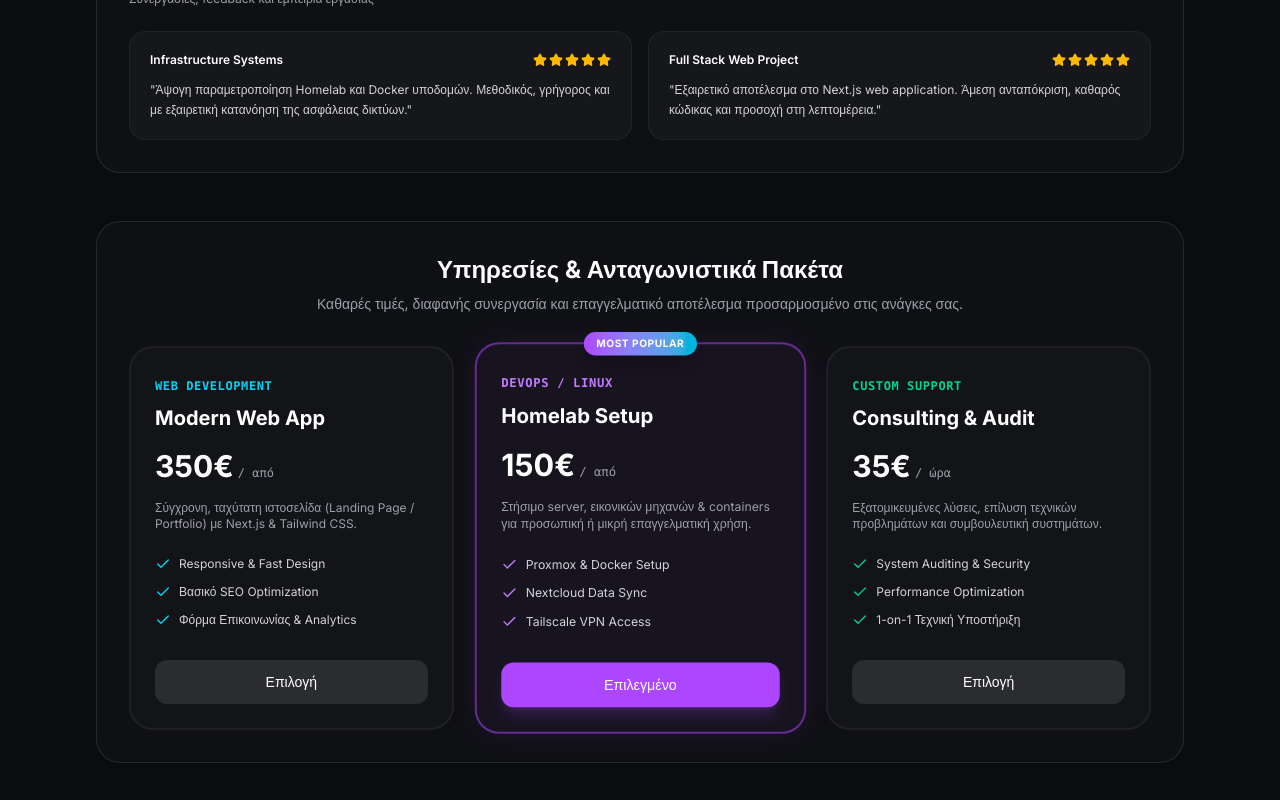
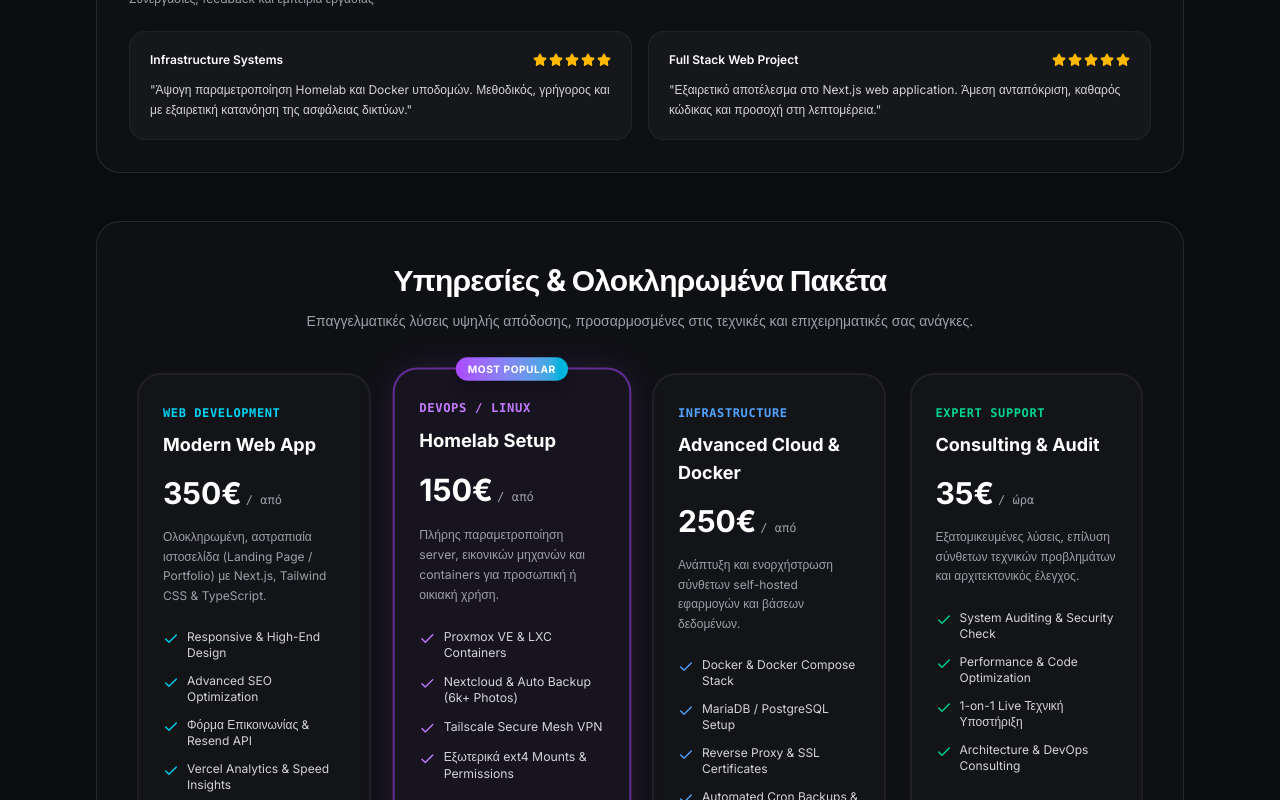
Before and after one commit to miltos12222/my-portfolio, a Next.js app: page / in a window 1280 px wide. Shown: the part 2000-2800 px from the top of the page. Built offline with nearby package versions, Linux system fonts and the light colour scheme.

Commit message:
Upgrade pricing section to 4 advanced service tiers with bilingual support

```diff
--- a/app/page.tsx
+++ b/app/page.tsx
@@ -51,16 +51,45 @@ const translations = {
     revSub: "Συνεργασίες, feedback και εμπειρία εργασίας",
     rev1: '"Άψογη παραμετροποίηση Homelab και Docker υποδομών. Μεθοδικός, γρήγορος και με εξαιρετική κατανόηση της ασφάλειας δικτύων."',
     rev2: '"Εξαιρετικό αποτέλεσμα στο Next.js web application. Άμεση ανταπόκριση, καθαρός κώδικας και προσοχή στη λεπτομέρεια."',
-    priceTitle: "Υπηρεσίες & Ανταγωνιστικά Πακέτα",
-    priceSub: "Καθαρές τιμές, διαφανής συνεργασία και επαγγελματικό αποτέλεσμα προσαρμοσμένο στις ανάγκες σας.",
+
+    // -- ΝΕΑ ΕΠΕΚΤΑΣΗ ΤΙΜΩΝ & ΥΠΗΡΕΣΙΩΝ (GR) --
+    priceTitle: "Υπηρεσίες & Ολοκληρωμένα Πακέτα",
+    priceSub: "Επαγγελματικές λύσεις υψηλής απόδοσης, προσαρμοσμένες στις τεχνικές και επιχειρηματικές σας ανάγκες.",
     from: "από",
     hour: "ώρα",
-    pack1Desc: "Σύγχρονη, ταχύτατη ιστοσελίδα (Landing Page / Portfolio) με Next.js & Tailwind CSS.",
-    pack1F2: "Βασικό SEO Optimization",
-    pack1F3: "Φόρμα Επικοινωνίας & Analytics",
-    pack2Desc: "Στήσιμο server, εικονικών μηχανών & containers για προσωπική ή μικρή επαγγελματική χρήση.",
-    pack3Desc: "Εξατομικευμένες λύσεις, επίλυση τεχνικών προβλημάτων και συμβουλευτική συστημάτων.",
-    pack3F3: "1-on-1 Τεχνική Υποστήριξη",
+
+    pack1Cat: "WEB DEVELOPMENT",
+    pack1Title: "Modern Web App",
+    pack1Desc: "Ολοκληρωμένη, αστραπιαία ιστοσελίδα (Landing Page / Portfolio) με Next.js, Tailwind CSS & TypeScript.",
+    pack1F1: "Responsive & High-End Design",
+    pack1F2: "Advanced SEO Optimization",
+    pack1F3: "Φόρμα Επικοινωνίας & Resend API",
+    pack1F4: "Vercel Analytics & Speed Insights",
+
+    pack2Cat: "DEVOPS / LINUX",
+    pack2Title: "Homelab Setup",
+    pack2Desc: "Πλήρης παραμετροποίηση server, εικονικών μηχανών και containers για προσωπική ή οικιακή χρήση.",
+    pack2F1: "Proxmox VE & LXC Containers",
+    pack2F2: "Nextcloud & Auto Backup (6k+ Photos)",
+    pack2F3: "Tailscale Secure Mesh VPN",
+    pack2F4: "Εξωτερικά ext4 Mounts & Permissions",
+
+    pack3Cat: "INFRASTRUCTURE",
+    pack3Title: "Advanced Cloud & Docker",
+    pack3Desc: "Ανάπτυξη και ενορχήστρωση σύνθετων self-hosted εφαρμογών και βάσεων δεδομένων.",
+    pack3F1: "Docker & Docker Compose Stack",
+    pack3F2: "MariaDB / PostgreSQL Setup",
+    pack3F3: "Reverse Proxy & SSL Certificates",
+    pack3F4: "Automated Cron Backups & Monitoring",
+
+    pack4Cat: "EXPERT SUPPORT",
+    pack4Title: "Consulting & Audit",
+    pack4Desc: "Εξατομικευμένες λύσεις, επίλυση σύνθετων τεχνικών προβλημάτων και αρχιτεκτονικός έλεγχος.",
+    pack4F1: "System Auditing & Security Check",
+    pack4F2: "Performance & Code Optimization",
+    pack4F3: "1-on-1 Live Τεχνική Υποστήριξη",
+    pack4F4: "Architecture & DevOps Consulting",
+
     selected: "Επιλεγμένο",
     select: "Επιλογή",
     contactTitle: "Αίτημα Συνεργασίας",
@@ -117,16 +146,45 @@ const translations = {
     revSub: "Collaborations, feedback, and work experience",
     rev1: '"Flawless Homelab and Docker infrastructure configuration. Methodical, fast, and with excellent understanding of network security."',
     rev2: '"Excellent result on the Next.js web application. Prompt response, clean code, and attention to detail."',
+
+    // -- ΝΕΑ ΕΠΕΚΤΑΣΗ ΤΙΜΩΝ & ΥΠΗΡΕΣΙΩΝ (EN) --
     priceTitle: "Services & Pricing Packages",
-    priceSub: "Clear pricing, transparent collaboration, and professional results tailored to your needs.",
+    priceSub: "Clear pricing, transparent collaboration, and professional results tailored to your technical needs.",
     from: "from",
     hour: "hour",
-    pack1Desc: "Modern, ultra-fast website (Landing Page / Portfolio) with Next.js & Tailwind CSS.",
-    pack1F2: "Basic SEO Optimization",
-    pack1F3: "Contact Form & Analytics",
-    pack2Desc: "Server setup, virtual machines & containers for personal or small business use.",
-    pack3Desc: "Custom solutions, technical troubleshooting, and systems consulting.",
-    pack3F3: "1-on-1 Technical Support",
+
+    pack1Cat: "WEB DEVELOPMENT",
+    pack1Title: "Modern Web App",
+    pack1Desc: "Modern, ultra-fast website (Landing Page / Portfolio) with Next.js, Tailwind CSS & TypeScript.",
+    pack1F1: "Responsive & High-End Design",
+    pack1F2: "Advanced SEO Optimization",
+    pack1F3: "Contact Form & Resend API",
+    pack1F4: "Vercel Analytics & Speed Insights",
+
+    pack2Cat: "DEVOPS / LINUX",
+    pack2Title: "Homelab Setup",
+    pack2Desc: "Full server setup, virtual machines & containers for personal or small business use.",
+    pack2F1: "Proxmox VE & LXC Containers",
+    pack2F2: "Nextcloud & Auto Backup (6k+ Photos)",
+    pack2F3: "Tailscale Secure Mesh VPN",
+    pack2F4: "External ext4 Mounts & Permissions",
+
+    pack3Cat: "INFRASTRUCTURE",
+    pack3Title: "Advanced Cloud & Docker",
+    pack3Desc: "Deployment and orchestration of advanced self-hosted apps and databases.",
+    pack3F1: "Docker & Docker Compose Stack",
+    pack3F2: "MariaDB / PostgreSQL Setup",
+    pack3F3: "Reverse Proxy & SSL Certificates",
+    pack3F4: "Automated Cron Backups & Monitoring",
+
+    pack4Cat: "EXPERT SUPPORT",
+    pack4Title: "Consulting & Audit",
+    pack4Desc: "Custom solutions, technical troubleshooting, and systems consulting.",
+    pack4F1: "System Auditing & Security Check",
+    pack4F2: "Performance & Code Optimization",
+    pack4F3: "1-on-1 Live Technical Support",
+    pack4F4: "Architecture & DevOps Consulting",
+
     selected: "Selected",
     select: "Select",
     contactTitle: "Collaboration Request",
@@ -201,7 +259,8 @@ export default function Home() {
     switch (plan) {
       case "Modern Web App": return lang === "gr" ? "Από 350€" : "From 350€";
       case "Homelab Setup": return lang === "gr" ? "Από 150€" : "From 150€";
-      case "Custom Consulting": return lang === "gr" ? "35€ / ώρα" : "35€ / hour";
+      case "Advanced Cloud & Docker": return lang === "gr" ? "Από 250€" : "From 250€";
+      case "Consulting & Audit": return lang === "gr" ? "35€ / ώρα" : "35€ / hour";
       default: return "Custom Quote";
     }
   };
@@ -671,76 +730,106 @@ export default function Home() {
           </div>
         </section>
 
-        {/* PRICING SECTION */}
-        <section id="services" className="rounded-3xl border border-white/10 bg-white/[0.02] p-8 space-y-8 animate-fade-in-up delay-400">
-          <div className="text-center max-w-2xl mx-auto">
-            <h2 className="text-2xl font-bold text-white mb-2">{t.priceTitle}</h2>
-            <p className="text-sm text-zinc-400">{t.priceSub}</p>
+        {/* PRICING SECTION - 4 ΑΝΑΒΑΘΜΙΣΜΕΝΑ & EXPANDED ΠΑΚΕΤΑ */}
+        <section id="services" className="rounded-3xl border border-white/10 bg-white/[0.02] p-6 sm:p-10 space-y-10 animate-fade-in-up delay-400">
+          <div className="text-center max-w-3xl mx-auto space-y-3">
+            <h2 className="text-2xl sm:text-3xl font-bold text-white tracking-tight">{t.priceTitle}</h2>
+            <p className="text-sm text-zinc-400 leading-relaxed">{t.priceSub}</p>
           </div>
 
-          <div className="grid grid-cols-1 md:grid-cols-3 gap-6">
-            <div className={`relative rounded-3xl p-6 flex flex-col justify-between transition-all duration-300 border-2 ${selectedPlan === "Modern Web App" ? "bg-cyan-500/5 border-cyan-500/50 shadow-[0_0_30px_-5px_rgba(6,182,212,0.15)] scale-[1.02]" : "bg-white/[0.02] border-white/5 hover:border-white/10"}`}>
+          <div className="grid grid-cols-1 md:grid-cols-2 lg:grid-cols-4 gap-6">
+
+            {/* 1. Modern Web App */}
+            <div className={`relative rounded-3xl p-6 flex flex-col justify-between transition-all duration-300 border-2 ${selectedPlan === "Modern Web App" ? "bg-cyan-500/5 border-cyan-500/50 shadow-[0_0_35px_-5px_rgba(6,182,212,0.2)] scale-[1.02]" : "bg-white/[0.02] border-white/5 hover:border-white/10"}`}>
               <div>
-                <span className="text-xs font-mono text-cyan-400 uppercase tracking-wider font-bold">Web Development</span>
-                <h3 className="text-xl font-bold text-white mt-2">Modern Web App</h3>
+                <span className="text-xs font-mono text-cyan-400 uppercase tracking-wider font-bold">{t.pack1Cat}</span>
+                <h3 className="text-lg font-bold text-white mt-2">{t.pack1Title}</h3>
                 <div className="my-4 flex items-baseline gap-1">
                   <span className="text-3xl font-bold text-white">350€</span>
                   <span className="text-xs text-zinc-400 font-mono">/ {t.from}</span>
                 </div>
-                <p className="text-xs text-zinc-400 mb-6">{t.pack1Desc}</p>
+                <p className="text-xs text-zinc-400 mb-6 leading-relaxed">{t.pack1Desc}</p>
                 <ul className="space-y-3 text-xs text-zinc-300 mb-8">
-                  <li className="flex items-center gap-2"><Check className="w-4 h-4 text-cyan-400" /> Responsive & Fast Design</li>
-                  <li className="flex items-center gap-2"><Check className="w-4 h-4 text-cyan-400" /> {t.pack1F2}</li>
-                  <li className="flex items-center gap-2"><Check className="w-4 h-4 text-cyan-400" /> {t.pack1F3}</li>
+                  <li className="flex items-start gap-2"><Check className="w-4 h-4 text-cyan-400 shrink-0 mt-0.5" /> <span>{t.pack1F1}</span></li>
+                  <li className="flex items-start gap-2"><Check className="w-4 h-4 text-cyan-400 shrink-0 mt-0.5" /> <span>{t.pack1F2}</span></li>
+                  <li className="flex items-start gap-2"><Check className="w-4 h-4 text-cyan-400 shrink-0 mt-0.5" /> <span>{t.pack1F3}</span></li>
+                  <li className="flex items-start gap-2"><Check className="w-4 h-4 text-cyan-400 shrink-0 mt-0.5" /> <span>{t.pack1F4}</span></li>
                 </ul>
               </div>
-              <button onClick={() => setSelectedPlan("Modern Web App")} className={`w-full py-3 rounded-xl text-sm font-medium transition-all cursor-pointer ${selectedPlan === "Modern Web App" ? "bg-cyan-500 text-black shadow-lg shadow-cyan-500/20" : "bg-white/10 hover:bg-white/20 text-white"}`}>
+              <button onClick={() => setSelectedPlan("Modern Web App")} className={`w-full py-3 rounded-xl text-sm font-medium transition-all cursor-pointer ${selectedPlan === "Modern Web App" ? "bg-cyan-500 text-black shadow-lg shadow-cyan-500/20 font-bold" : "bg-white/10 hover:bg-white/20 text-white"}`}>
                 {selectedPlan === "Modern Web App" ? t.selected : t.select}
               </button>
             </div>
 
-            <div className={`relative rounded-3xl p-6 flex flex-col justify-between transition-all duration-300 border-2 ${selectedPlan === "Homelab Setup" ? "bg-purple-500/5 border-purple-500/50 shadow-[0_0_30px_-5px_rgba(168,85,247,0.15)] scale-[1.02]" : "bg-white/[0.02] border-white/5 hover:border-white/10"}`}>
+            {/* 2. Homelab Setup (Most Popular) */}
+            <div className={`relative rounded-3xl p-6 flex flex-col justify-between transition-all duration-300 border-2 ${selectedPlan === "Homelab Setup" ? "bg-purple-500/5 border-purple-500/50 shadow-[0_0_35px_-5px_rgba(168,85,247,0.2)] scale-[1.02]" : "bg-white/[0.02] border-white/5 hover:border-white/10"}`}>
               <div className="absolute -top-3 left-1/2 -translate-x-1/2 bg-gradient-to-r from-purple-500 to-cyan-500 text-white text-[10px] font-bold px-3 py-1 rounded-full uppercase tracking-wider shadow-lg">
                 Most Popular
               </div>
               <div>
-                <span className="text-xs font-mono text-purple-400 uppercase tracking-wider font-bold">DevOps / Linux</span>
-                <h3 className="text-xl font-bold text-white mt-2">Homelab Setup</h3>
+                <span className="text-xs font-mono text-purple-400 uppercase tracking-wider font-bold">{t.pack2Cat}</span>
+                <h3 className="text-lg font-bold text-white mt-2">{t.pack2Title}</h3>
                 <div className="my-4 flex items-baseline gap-1">
                   <span className="text-3xl font-bold text-white">150€</span>
                   <span className="text-xs text-zinc-400 font-mono">/ {t.from}</span>
                 </div>
-                <p className="text-xs text-zinc-400 mb-6">{t.pack2Desc}</p>
+                <p className="text-xs text-zinc-400 mb-6 leading-relaxed">{t.pack2Desc}</p>
                 <ul className="space-y-3 text-xs text-zinc-300 mb-8">
-                  <li className="flex items-center gap-2"><Check className="w-4 h-4 text-purple-400" /> Proxmox & Docker Setup</li>
-                  <li className="flex items-center gap-2"><Check className="w-4 h-4 text-purple-400" /> Nextcloud Data Sync</li>
-                  <li className="flex items-center gap-2"><Check className="w-4 h-4 text-purple-400" /> Tailscale VPN Access</li>
+                  <li className="flex items-start gap-2"><Check className="w-4 h-4 text-purple-400 shrink-0 mt-0.5" /> <span>{t.pack2F1}</span></li>
+                  <li className="flex items-start gap-2"><Check className="w-4 h-4 text-purple-400 shrink-0 mt-0.5" /> <span>{t.pack2F2}</span></li>
+                  <li className="flex items-start gap-2"><Check className="w-4 h-4 text-purple-400 shrink-0 mt-0.5" /> <span>{t.pack2F3}</span></li>
+                  <li className="flex items-start gap-2"><Check className="w-4 h-4 text-purple-400 shrink-0 mt-0.5" /> <span>{t.pack2F4}</span></li>
                 </ul>
               </div>
-              <button onClick={() => setSelectedPlan("Homelab Setup")} className={`w-full py-3 rounded-xl text-sm font-medium transition-all cursor-pointer ${selectedPlan === "Homelab Setup" ? "bg-purple-500 text-white shadow-lg shadow-purple-500/20" : "bg-white/10 hover:bg-white/20 text-white"}`}>
+              <button onClick={() => setSelectedPlan("Homelab Setup")} className={`w-full py-3 rounded-xl text-sm font-medium transition-all cursor-pointer ${selectedPlan === "Homelab Setup" ? "bg-purple-500 text-white shadow-lg shadow-purple-500/20 font-bold" : "bg-white/10 hover:bg-white/20 text-white"}`}>
                 {selectedPlan === "Homelab Setup" ? t.selected : t.select}
               </button>
             </div>
 
-            <div className={`relative rounded-3xl p-6 flex flex-col justify-between transition-all duration-300 border-2 ${selectedPlan === "Custom Consulting" ? "bg-emerald-500/5 border-emerald-500/50 shadow-[0_0_30px_-5px_rgba(16,185,129,0.15)] scale-[1.02]" : "bg-white/[0.02] border-white/5 hover:border-white/10"}`}>
+            {/* 3. Advanced Cloud & Docker */}
+            <div className={`relative rounded-3xl p-6 flex flex-col justify-between transition-all duration-300 border-2 ${selectedPlan === "Advanced Cloud & Docker" ? "bg-blue-500/5 border-blue-500/50 shadow-[0_0_35px_-5px_rgba(59,130,246,0.2)] scale-[1.02]" : "bg-white/[0.02] border-white/5 hover:border-white/10"}`}>
               <div>
-                <span className="text-xs font-mono text-emerald-400 uppercase tracking-wider font-bold">Custom Support</span>
-                <h3 className="text-xl font-bold text-white mt-2">Consulting & Audit</h3>
+                <span className="text-xs font-mono text-blue-400 uppercase tracking-wider font-bold">{t.pack3Cat}</span>
+                <h3 className="text-lg font-bold text-white mt-2">{t.pack3Title}</h3>
+                <div className="my-4 flex items-baseline gap-1">
+                  <span className="text-3xl font-bold text-white">250€</span>
+                  <span className="text-xs text-zinc-400 font-mono">/ {t.from}</span>
+                </div>
+                <p className="text-xs text-zinc-400 mb-6 leading-relaxed">{t.pack3Desc}</p>
+                <ul className="space-y-3 text-xs text-zinc-300 mb-8">
+                  <li className="flex items-start gap-2"><Check className="w-4 h-4 text-blue-400 shrink-0 mt-0.5" /> <span>{t.pack3F1}</span></li>
+                  <li className="flex items-start gap-2"><Check className="w-4 h-4 text-blue-400 shrink-0 mt-0.5" /> <span>{t.pack3F2}</span></li>
+                  <li className="flex items-start gap-2"><Check className="w-4 h-4 text-blue-400 shrink-0 mt-0.5" /> <span>{t.pack3F3}</span></li>
+                  <li className="flex items-start gap-2"><Check className="w-4 h-4 text-blue-400 shrink-0 mt-0.5" /> <span>{t.pack3F4}</span></li>
+                </ul>
+              </div>
+              <button onClick={() => setSelectedPlan("Advanced Cloud & Docker")} className={`w-full py-3 rounded-xl text-sm font-medium transition-all cursor-pointer ${selectedPlan === "Advanced Cloud & Docker" ? "bg-blue-500 text-white shadow-lg shadow-blue-500/20 font-bold" : "bg-white/10 hover:bg-white/20 text-white"}`}>
+                {selectedPlan === "Advanced Cloud & Docker" ? t.selected : t.select}
+              </button>
+            </div>
+
+            {/* 4. Consulting & Audit */}
+            <div className={`relative rounded-3xl p-6 flex flex-col justify-between transition-all duration-300 border-2 ${selectedPlan === "Consulting & Audit" ? "bg-emerald-500/5 border-emerald-500/50 shadow-[0_0_35px_-5px_rgba(16,185,129,0.2)] scale-[1.02]" : "bg-white/[0.02] border-white/5 hover:border-white/10"}`}>
+              <div>
+                <span className="text-xs font-mono text-emerald-400 uppercase tracking-wider font-bold">{t.pack4Cat}</span>
+                <h3 className="text-lg font-bold text-white mt-2">{t.pack4Title}</h3>
                 <div className="my-4 flex items-baseline gap-1">
                   <span className="text-3xl font-bold text-white">35€</span>
                   <span className="text-xs text-zinc-400 font-mono">/ {t.hour}</span>
                 </div>
-                <p className="text-xs text-zinc-400 mb-6">{t.pack3Desc}</p>
+                <p className="text-xs text-zinc-400 mb-6 leading-relaxed">{t.pack4Desc}</p>
                 <ul className="space-y-3 text-xs text-zinc-300 mb-8">
-                  <li className="flex items-center gap-2"><Check className="w-4 h-4 text-emerald-400" /> System Auditing & Security</li>
-                  <li className="flex items-center gap-2"><Check className="w-4 h-4 text-emerald-400" /> Performance Optimization</li>
-                  <li className="flex items-center gap-2"><Check className="w-4 h-4 text-emerald-400" /> {t.pack3F3}</li>
+                  <li className="flex items-start gap-2"><Check className="w-4 h-4 text-emerald-400 shrink-0 mt-0.5" /> <span>{t.pack4F1}</span></li>
+                  <li className="flex items-start gap-2"><Check className="w-4 h-4 text-emerald-400 shrink-0 mt-0.5" /> <span>{t.pack4F2}</span></li>
+                  <li className="flex items-start gap-2"><Check className="w-4 h-4 text-emerald-400 shrink-0 mt-0.5" /> <span>{t.pack4F3}</span></li>
+                  <li className="flex items-start gap-2"><Check className="w-4 h-4 text-emerald-400 shrink-0 mt-0.5" /> <span>{t.pack4F4}</span></li>
                 </ul>
               </div>
-              <button onClick={() => setSelectedPlan("Custom Consulting")} className={`w-full py-3 rounded-xl text-sm font-medium transition-all cursor-pointer ${selectedPlan === "Custom Consulting" ? "bg-emerald-500 text-black shadow-lg shadow-emerald-500/20" : "bg-white/10 hover:bg-white/20 text-white"}`}>
-                {selectedPlan === "Custom Consulting" ? t.selected : t.select}
+              <button onClick={() => setSelectedPlan("Consulting & Audit")} className={`w-full py-3 rounded-xl text-sm font-medium transition-all cursor-pointer ${selectedPlan === "Consulting & Audit" ? "bg-emerald-500 text-black shadow-lg shadow-emerald-500/20 font-bold" : "bg-white/10 hover:bg-white/20 text-white"}`}>
+                {selectedPlan === "Consulting & Audit" ? t.selected : t.select}
               </button>
             </div>
+
           </div>
         </section>
 
```
